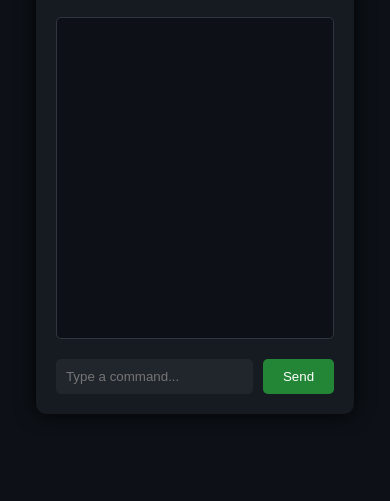
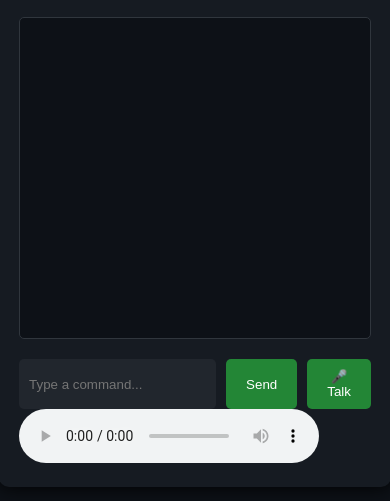
Before and after one commit to Hirdy-1/Jarvis-2.0, a plain HTML site: page dashboard/index.html in a window 390 px wide. Shown: the part 187-688 px from the top of the page. Drawn offline with Linux system fonts and the light colour scheme.

Commit message:
Add microphone button to command input area

```diff
--- a/dashboard/index.html
+++ b/dashboard/index.html
@@ -16,7 +16,10 @@
     <div class="input-area">
         <input id="commandInput" type="text" placeholder="Type a command...">
         <button onclick="sendCommand()">Send</button>
+        <button id="micBtn" onclick="startRecording()">🎤 Talk</button>
     </div>
+
+    <audio id="jarvisAudio" controls></audio>
 </div>
 
 <script src="app.js"></script>
```
